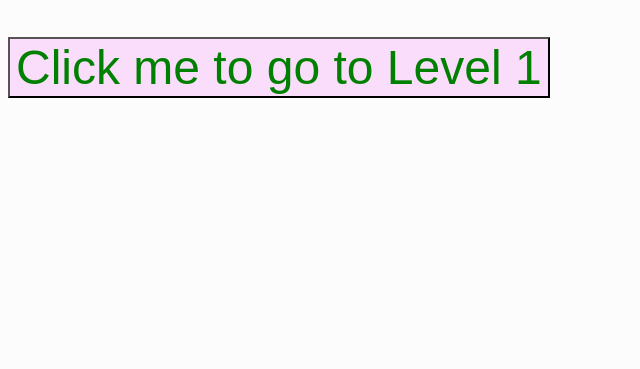
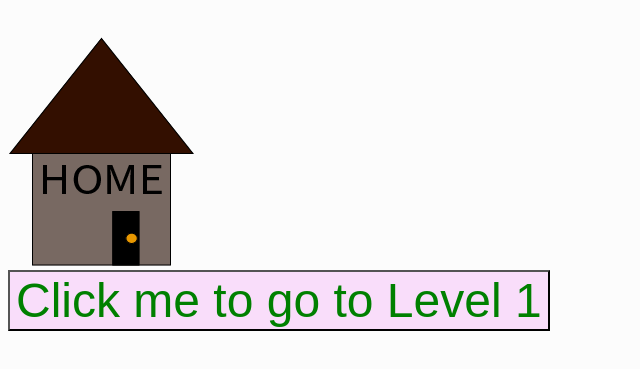
Before and after one commit to circuitdesignforkids/circuitdesignforkids.github.io, a plain HTML site: page index.html in a window 1280 px wide. Shown: the part 61-430 px from the top of the page, without its empty margins (0-640 px from the left). Drawn offline with Linux system fonts and the light colour scheme.

Commit message:
Update index.html
Add clickable home icon to home page

```diff
--- a/index.html
+++ b/index.html
@@ -9,6 +9,8 @@
 <body>
     <h1>Welcome</h1>
     <br>
+    <a href="index.html"><img src="OM_1707844092149.jpeg"></a>
+    <br>
     <a href="level1.html">
         <button>Click me to go to Level 1</button>
     </a>
```
